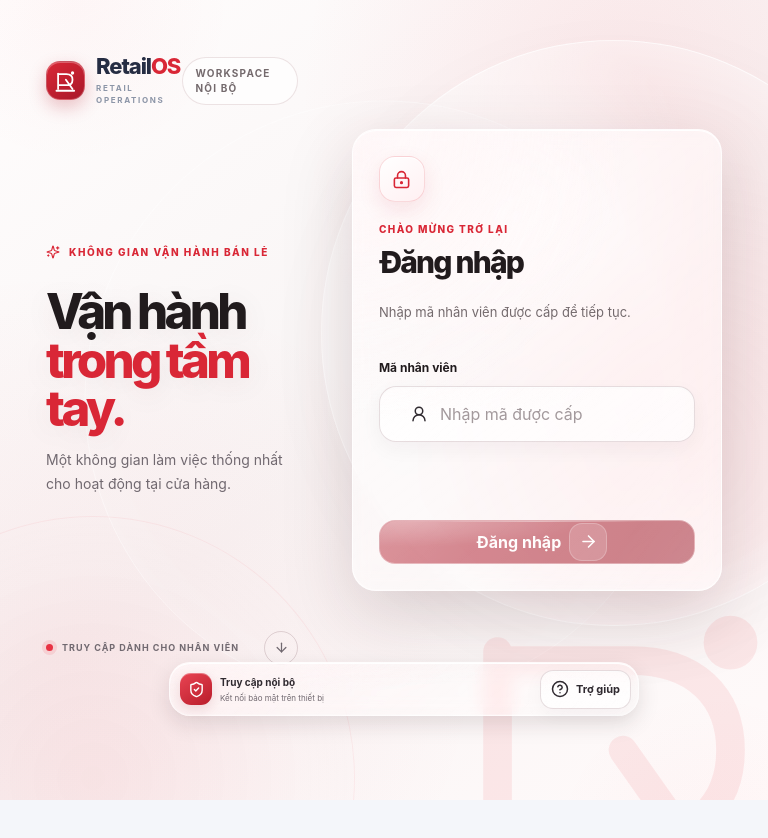
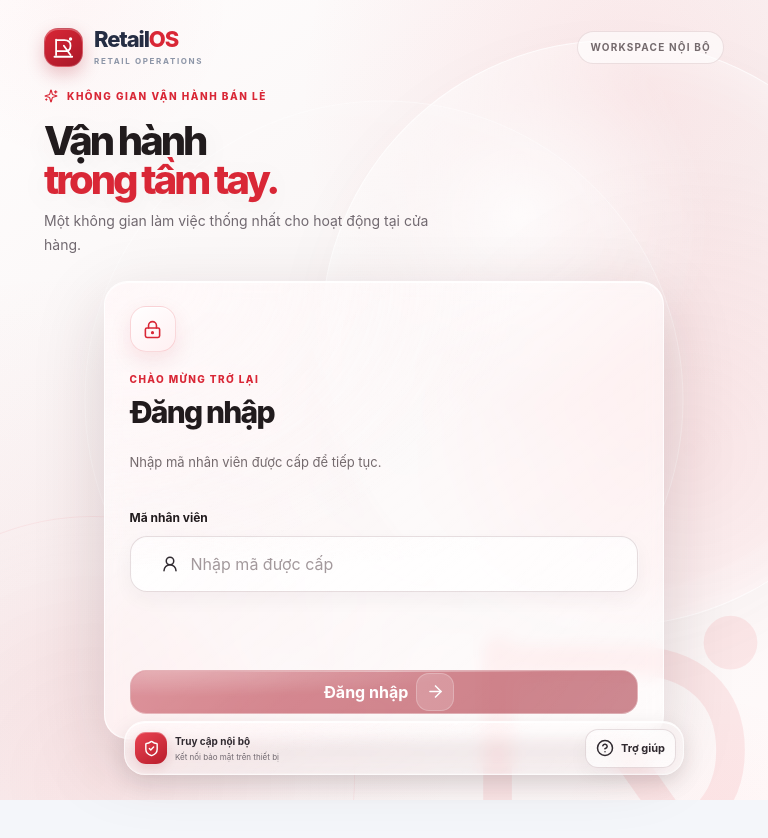
Before and after one commit to banjk124-hub/retailos-home, a React (Vite) app: page / in a window 768 px wide. Shown: the top 838 px of the page. Built offline with nearby package versions, Linux system fonts and the light colour scheme; no server answers.

Commit message:
feat(ui): add tablet-first login composition and stable focus

```diff
--- a/src/styles/login-experience.css
+++ b/src/styles/login-experience.css
@@ -483,7 +483,9 @@
   transition: transform 420ms cubic-bezier(.22,.8,.2,1);
 }
 .login-experience__panel:focus-within {
-  transform: translateY(-2px) scale(1.006);
+  transform: none;
+  outline: 1px solid rgba(217,39,54,.2);
+  outline-offset: 3px;
 }
 .login-panel__icon {
   background: linear-gradient(145deg,#fff,#fff0f2);
@@ -650,3 +652,48 @@
 @media (prefers-reduced-motion: reduce) {
   .home-loading-surface__indicator { animation: none; }
 }
+
+
+/* M0 source-first slice: tablet login composition and layout-stable focus. */
+@media (min-width: 761px) and (max-width: 1024px) {
+  .login-experience {
+    padding: max(28px,env(safe-area-inset-top)) max(28px,env(safe-area-inset-right)) calc(88px + env(safe-area-inset-bottom)) max(28px,env(safe-area-inset-left));
+    overflow-x: hidden;
+    overflow-y: auto;
+  }
+  .login-experience__layout {
+    grid-template-columns: minmax(0,1fr);
+    justify-items: center;
+    gap: clamp(18px,3vh,28px);
+    width: min(100%,680px);
+  }
+  .login-hero {
+    width: 100%;
+    min-height: 0;
+    gap: 18px;
+    padding: 0;
+  }
+  .login-hero__message {
+    width: 100%;
+    padding: 0;
+  }
+  .login-hero__message h1 {
+    margin: 12px 0 10px;
+    font-size: clamp(38px,5.2vw,54px);
+  }
+  .login-hero__message > p { max-width: 48ch; font-size: 14px; }
+  .login-hero__foot { display: none; }
+  .login-experience__panel {
+    width: min(100%,560px);
+    justify-self: center;
+    padding: clamp(24px,3.2vw,34px);
+  }
+  .login-dock { width: min(calc(100% - 56px),560px); }
+}
+
+@media (max-width: 1024px) and (max-height: 700px) and (min-width: 761px) {
+  .login-experience { align-content: start; }
+  .login-experience__layout { gap: 14px; }
+  .login-hero__message h1 { font-size: clamp(32px,4.4vw,44px); }
+  .login-hero__message > p { font-size: 12px; }
+}
```
